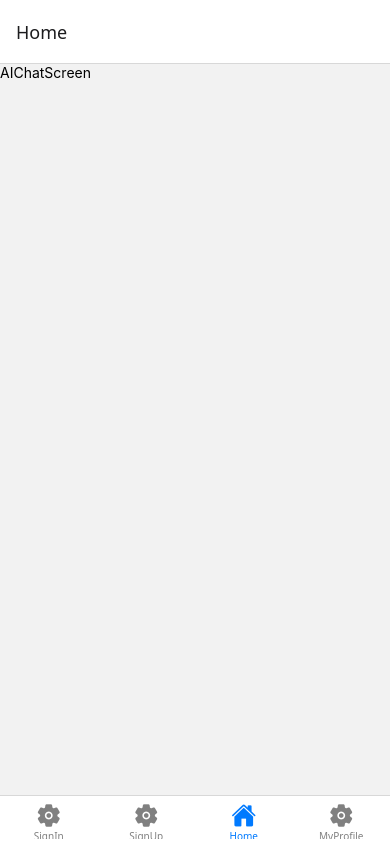
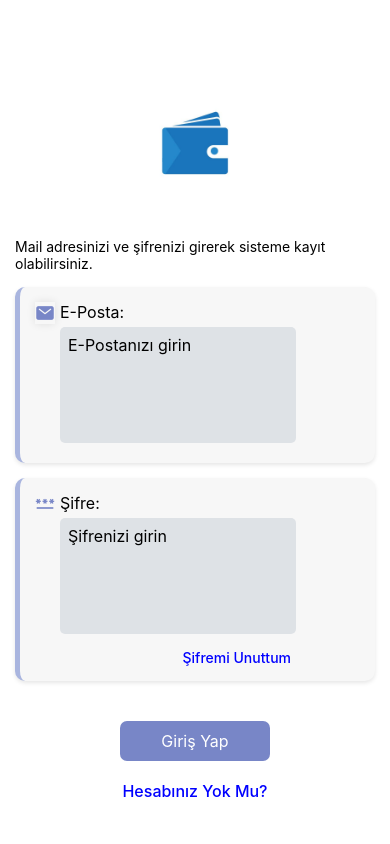
Before and after one commit to RamazanTiftik/MultiSection, a React Native app: screen /Home in a window 390 px wide. Built offline with nearby package versions, Linux system fonts and the light colour scheme.

Commit message:
before linear gradient

```diff
--- a/App.js
+++ b/App.js
@@ -1,40 +1,109 @@
 import { createBottomTabNavigator } from '@react-navigation/bottom-tabs';
 import { NavigationContainer } from '@react-navigation/native';
 import { StatusBar } from 'expo-status-bar';
-import { StyleSheet, Text, View } from 'react-native';
-import StatisticsScreen from "./screen/StatisticsScreen"
+import { Platform, StyleSheet, Text, TouchableOpacity, View } from 'react-native';
+import HomeScreen from "./screen/HomeScreen"
 import MyProfileScreen from "./screen/MyProfileScreen"
 import { Ionicons } from '@expo/vector-icons';
 import SignInScreen from './screen/LoginPages/SignInScreen';
 import SignUpScreen from './screen/LoginPages/SignUpScreen';
+import { createNativeStackNavigator } from '@react-navigation/native-stack';
+import { useState } from 'react';
+import PostDataScreen from './screen/HomePages/PostDataScreen';
 
 
 const Tab = createBottomTabNavigator();
+const Stack = createNativeStackNavigator()
+
+
+function CustomTabBarButton({ children, onPress }) {
+  return (
+    <TouchableOpacity
+      onPress={onPress}
+      activeOpacity={0.8}
+      style={styles.customButtonContainer}
+    >
+      <View style={styles.customButton}>
+        {children}
+      </View>
+    </TouchableOpacity>
+  );
+}
+
+function MainTabs() {
+  return (
+    <Tab.Navigator
+      screenOptions={{
+        tabBarShowLabel: false,
+        tabBarStyle: {
+          position: 'absolute',
+          backgroundColor: '#ffffff',
+          borderTopWidth: 0,
+          height: 60,
+          elevation: 10,
+        },
+        headerShown: false,
+      }}
+    >
+      <Tab.Screen
+        name="Home"
+        component={HomeScreen}
+        options={{
+          tabBarIcon: ({ color, size }) => (
+            <Ionicons name="home-outline" color={color} size={24} />
+          )
+        }}
+      />
+      <Tab.Screen
+        name="Post"
+        component={PostDataScreen}
+        options={{
+          tabBarIcon: ({ color }) => (
+            <Ionicons name="add" color="#fff" size={32} />
+          ),
+          tabBarButton: (props) => (
+            <CustomTabBarButton {...props} />
+          )
+        }}
+      />
+      <Tab.Screen
+        name="MyProfile"
+        component={MyProfileScreen}
+        options={{
+          tabBarIcon: ({ color, size }) => (
+            <Ionicons name="person-outline" color={color} size={24} />
+          )
+        }}
+      />
+    </Tab.Navigator>
+  );
+}
 
 export default function App() {
+  const [isLoggedIn, setIsLoggedIn] = useState(false); // <- Giriş durumu
+
   return (
     <NavigationContainer>
-      <Tab.Navigator
-        initialRouteName='SignIn'
-        screenOptions={({ route }) => ({
-          tabBarIcon: ({ focused, color, size }) => {
-            let iconName = route.name === 'Home' ? 'home' : 'settings';
-            return <Ionicons name={iconName} size={size} color={color} />;
+      {isLoggedIn ? (
+        <MainTabs />
+      ) : (
+        <Stack.Navigator screenOptions={{
+          headerTitle: '',
+          headerStyle: {
+            backgroundColor: '#fff',
+            elevation: 0,
+            shadowOpacity: 0,
+            borderBottomWidth: 0,
           },
-          tabBarActiveTintColor: '#007AFF',
-          tabBarInactiveTintColor: 'gray',
-        })}
-      >
-
-        <Tab.Screen name='SignIn' component={SignInScreen} />
-
-        <Tab.Screen name='SignUp' component={SignUpScreen} />
-
-        <Tab.Screen name="Home" component={StatisticsScreen} />
-
-        <Tab.Screen name="MyProfile" component={MyProfileScreen} />
-
-      </Tab.Navigator>
+        }}>
+          <Stack.Screen name="SignIn">
+            {(props) => <SignInScreen {...props} onLogin={() => setIsLoggedIn(true)} />}
+          </Stack.Screen>
+          <Stack.Screen name="SignUp">
+            {(props) => <SignUpScreen {...props} onLogin={() => setIsLoggedIn(true)} />}
+          </Stack.Screen>
+        </Stack.Navigator>
+      )}
     </NavigationContainer>
   );
 }
@@ -46,4 +115,28 @@ const styles = StyleSheet.create({
     alignItems: 'center',
     justifyContent: 'center',
   },
+  customButtonContainer: {
+    top: Platform.OS === 'android' ? -20 : -30,
+    justifyContent: 'center',
+    alignItems: 'center',
+  },
+  customButton: {
+    width: 72,
+    height: 72,
+    borderRadius: 36,
+    backgroundColor: '#007AFF',
+    justifyContent: 'center',
+    alignItems: 'center',
+    shadowColor: '#007AFF',
+    shadowOffset: {
+      width: 0,
+      height: 8,
+    },
+    shadowOpacity: 0.35,
+    shadowRadius: 8,
+    elevation: 10,
+    borderWidth: 3,
+    borderColor: '#fff',
+    transform: [{ scale: 1.05 }],
+  },
 });
--- a/component/CustomContainer.jsx
+++ b/component/CustomContainer.jsx
@@ -41,8 +41,8 @@ export default CustomContainer;
 const styles = StyleSheet.create({
     container: {
         flex: 1,
-        justifyContent: 'center',
+        justifyContent: "center",
         alignItems: "center",
-
+        backgroundColor: "#fff"
     },
 });
--- a/package.json
+++ b/package.json
@@ -9,13 +9,17 @@
     "web": "expo start --web"
   },
   "dependencies": {
+    "@react-native-masked-view/masked-view": "0.3.2",
     "@react-navigation/bottom-tabs": "^7.3.10",
-    "@react-navigation/native": "^7.1.6",
+    "@react-navigation/native": "^7.1.8",
+    "@react-navigation/native-stack": "^7.3.12",
     "expo": "~52.0.46",
     "expo-status-bar": "~2.0.1",
     "react": "18.3.1",
     "react-native": "0.76.9",
+    "react-native-gesture-handler": "~2.20.2",
     "react-native-keyboard-aware-scroll-view": "^0.9.5",
+    "react-native-reanimated": "~3.16.1",
     "react-native-safe-area-context": "4.12.0",
     "react-native-screens": "~4.4.0",
     "react-native-vector-icons": "^10.2.0"
--- a/screen/StatisticsScreen.jsx
+++ b/screen/HomePages/PostDataScreen.jsx
@@ -1,14 +1,14 @@
 import { StyleSheet, Text, View } from 'react-native'
 import React from 'react'
 
-const AIChatScreen = () => {
+const PostDataScreen = () => {
   return (
     <View>
-      <Text>AIChatScreen</Text>
+      <Text>PostDataScreen</Text>
     </View>
   )
 }
 
-export default AIChatScreen
+export default PostDataScreen
 
 const styles = StyleSheet.create({})
--- /dev/null
+++ b/screen/HomeScreen.jsx
@@ -0,0 +1,16 @@
+import { StyleSheet, Text, View } from 'react-native'
+import React from 'react'
+import CustomContainer from '../component/CustomContainer'
+import TextView from '../component/TextView'
+
+const HomeScreen = () => {
+  return (
+    <CustomContainer>
+      <TextView label={"sad"} />
+    </CustomContainer>
+  )
+}
+
+export default HomeScreen
+
+const styles = StyleSheet.create({})
--- a/screen/LoginPages/SignInScreen.jsx
+++ b/screen/LoginPages/SignInScreen.jsx
@@ -1,4 +1,4 @@
-import { Image, StyleSheet, Text, View } from 'react-native'
+import { Image, StyleSheet, Text, TouchableOpacity, View } from 'react-native'
 import React, { useState } from 'react'
 import { themes } from '../../theme/Themes'
 import CustomContainer from '../../component/CustomContainer'
@@ -7,7 +7,7 @@ import TextView from '../../component/TextView'
 import CustomIcons from '../../component/CustomIcons'
 import CustomButton from '../../component/CustomButton'
 
-const SignInScreen = ({ navigation }) => {
+const SignInScreen = ({ navigation, onLogin }) => {
 
   //theme
   const text = themes.textTheme.text
@@ -26,18 +26,31 @@ const SignInScreen = ({ navigation }) => {
   //SignUp button handle
   const signInBtnHandle = () => {
 
-    if (!email) {
-      setHasEmailError(true)
-      return
-    } else if (!password) {
-      setHasPasswordError(true)
-      return
+    if (!email && !password) {
+      if (!email) {
+        setHasEmailError(true)
+      }
+      if (!password) {
+        setHasPasswordError(true)
+      }
 
     } else {
       console.log(email)
+      onLogin()
     }
+  }
+
+  //register button handle
+  const registerHandle = () => {
+    navigation.navigate("SignUp")
+  }
+
+  //forgot password handle
+  const forgotPasswordHandle = () => {
+    console.log("234")
 
   }
+
 
   //Input fields
   function updateInput(inputType, enteredValue) {
@@ -49,7 +62,7 @@ const SignInScreen = ({ navigation }) => {
 
       case 'password':
         setPassword(enteredValue);
-        if (enteredValue.trim() !== "") setHasEmailError(false);
+        if (enteredValue.trim() !== "") setHasPasswordError(false);
         break;
 
     }
@@ -95,6 +108,13 @@ const SignInScreen = ({ navigation }) => {
             label={"Şifrenizi girin"}
             hasError={hasPasswordError}
           />
+
+          <TouchableOpacity
+            onPress={forgotPasswordHandle}
+            style={{ justifyContent: "flex-end", alignItems: "flex-end", marginTop: 10, marginRight: 10 }}
+          >
+            <TextView label={"Şifremi Unuttum"} textStyle={styles.forgotPasswordText} />
+          </TouchableOpacity>
         </View>
       </View>
 
@@ -102,6 +122,12 @@ const SignInScreen = ({ navigation }) => {
       <View style={styles.btn}>
         <CustomButton btnTitle={"Giriş Yap"} onPressAction={signInBtnHandle} />
       </View>
+
+      <TouchableOpacity
+        onPress={registerHandle}
+      >
+        <Text style={styles.registerText}>Hesabınız Yok Mu?</Text>
+      </TouchableOpacity>
 
     </CustomContainer>
   )
@@ -111,15 +137,26 @@ export default SignInScreen
 
 const styles = StyleSheet.create({
   btn: {
-    marginTop: 30
+    marginTop: 25
   },
   staticText: {
     marginBottom: 15
   },
   logo: {
-    width: 150,
-    height: 150,
+    width: 130,
+    height: 130,
     borderRadius: 150,
-    marginBottom: 30
+    marginBottom: 30,
+  },
+  registerText: {
+    fontSize: 16,
+    fontWeight: "500",
+    marginBottom: 30,
+    marginTop: 20,
+    color: "blue"
+  },
+  forgotPasswordText: {
+    color: "blue",
+    fontWeight: "500",
   }
 })
--- a/screen/LoginPages/SignUpScreen.jsx
+++ b/screen/LoginPages/SignUpScreen.jsx
@@ -7,7 +7,7 @@ import { themes } from '../../theme/Themes'
 import CustomButton from '../../component/CustomButton'
 import CustomContainer from '../../component/CustomContainer'
 
-const SignUpScreen = ({navigation}) => {
+const SignUpScreen = ({ navigation }) => {
 
     //theme
     const text = themes.textTheme.text
@@ -58,17 +58,17 @@ const SignUpScreen = ({navigation}) => {
 
     //SignUp button handle
     const signUpBtnHandle = () => {
+        if (!email && !password && !confirmPassword) {
+            if (!email) {
+                setHasEmailError(true)
+            }
+            if (!password) {
+                setHasPasswordError(true)
+            }
+            if (!confirmPassword) {
+                setConfirmHasPasswordError(true)
 
-        if (!email) {
-            setHasEmailError(true)
-            return
-        } else if (!password) {
-            setHasPasswordError(true)
-            return
-        } else if (!confirmPassword) {
-            setConfirmHasPasswordError(true)
-            return
-
+            }
         } else {
             console.log(email)
         }
--- a/theme/Themes.jsx
+++ b/theme/Themes.jsx
@@ -53,7 +53,7 @@ const staticCss = {
 
 const card = {
     cardView: {
-        backgroundColor: "#fff",
+        backgroundColor: "#F7F7F7",
         padding: 15,
         borderRadius: 10,
         marginBottom: 15,
```
Also changed, not shown: 1 other file (tests, documents, lock files or other folders).
